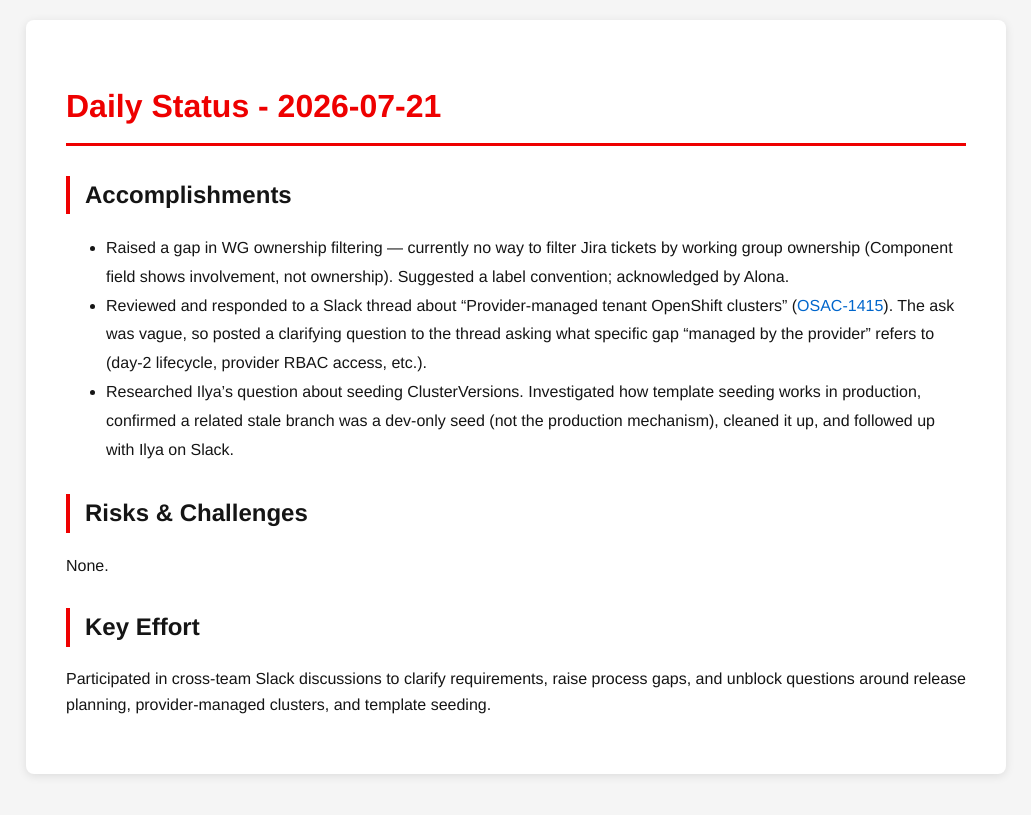
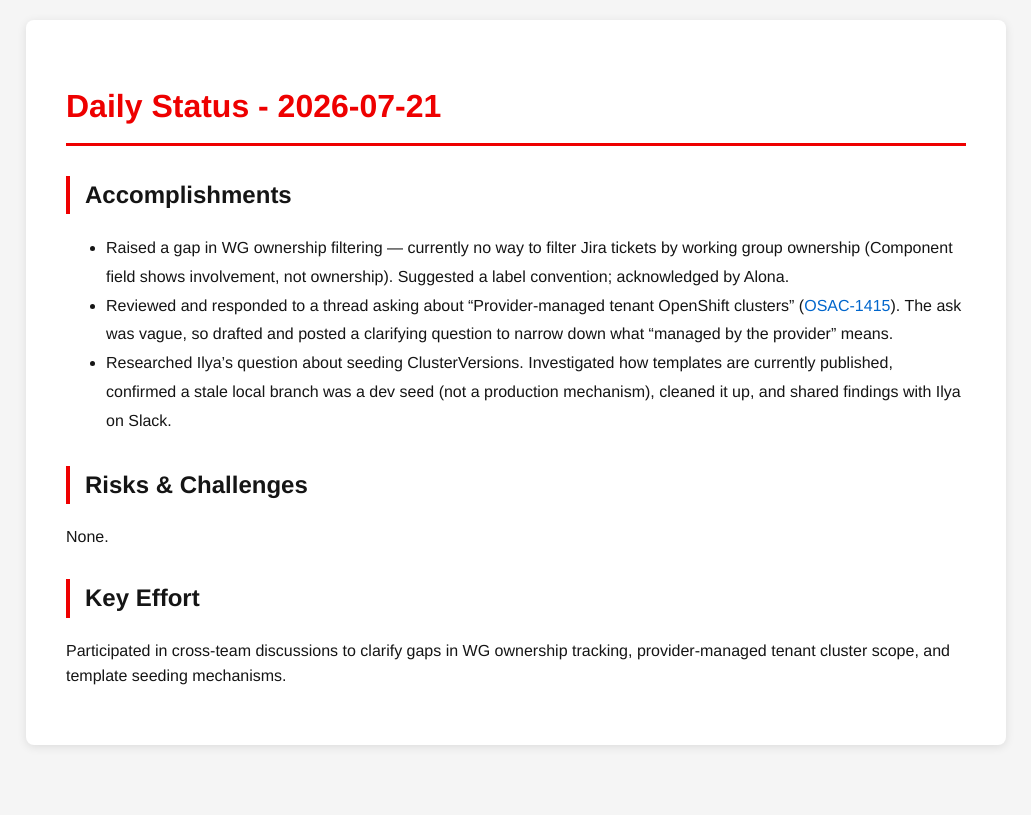
Before and after one commit to tzvatot/daily-status, a Jekyll site: the page built from 2026-07-21.md, in a window 1280 px wide. Shown: the top 815 px of the page, without its empty margins (124-1155 px from the left). Built offline with Jekyll 4.4.1, drawn with Linux system fonts in a browser that asks for light colours.

Commit message:
Daily status update - 2026-07-21

```diff
--- a/2026-07-21.md
+++ b/2026-07-21.md
@@ -8,11 +8,11 @@ date: 2026-07-21
 
 ## Accomplishments
 - Raised a gap in WG ownership filtering — currently no way to filter Jira tickets by working group ownership (Component field shows involvement, not ownership). Suggested a label convention; acknowledged by Alona.
-- Reviewed and responded to a Slack thread about "Provider-managed tenant OpenShift clusters" ([OSAC-1415](https://redhat.atlassian.net/browse/OSAC-1415)). The ask was vague, so posted a clarifying question to the thread asking what specific gap "managed by the provider" refers to (day-2 lifecycle, provider RBAC access, etc.).
-- Researched Ilya's question about seeding ClusterVersions. Investigated how template seeding works in production, confirmed a related stale branch was a dev-only seed (not the production mechanism), cleaned it up, and followed up with Ilya on Slack.
+- Reviewed and responded to a thread asking about "Provider-managed tenant OpenShift clusters" ([OSAC-1415](https://redhat.atlassian.net/browse/OSAC-1415)). The ask was vague, so drafted and posted a clarifying question to narrow down what "managed by the provider" means.
+- Researched Ilya's question about seeding ClusterVersions. Investigated how templates are currently published, confirmed a stale local branch was a dev seed (not a production mechanism), cleaned it up, and shared findings with Ilya on Slack.
 
 ## Risks & Challenges
 None.
 
 ## Key Effort
-Participated in cross-team Slack discussions to clarify requirements, raise process gaps, and unblock questions around release planning, provider-managed clusters, and template seeding.
+Participated in cross-team discussions to clarify gaps in WG ownership tracking, provider-managed tenant cluster scope, and template seeding mechanisms.
```
